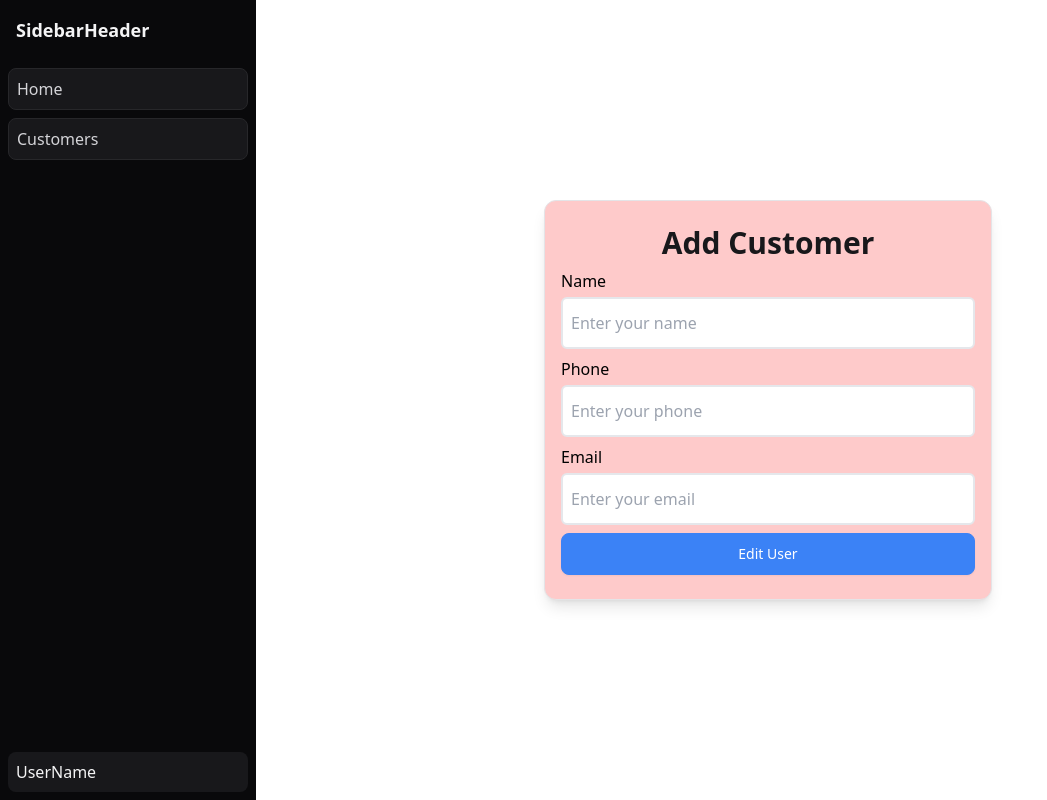
After one commit to emmanuelthengumpillil/class-12-project, a FastAPI app: template templates/edit_customers.html in a window 1280 px wide. The commit adds this page. Shown: the whole page, without its empty margins (0-1047 px from the left). Run offline with FastAPI, Linux system fonts and the light colour scheme; the template is opened without the code that fills it, so the values that code supplies are empty; some libraries are stand-ins or nearby versions.

Commit message:
Created adding, deleting and editing via UI and also created a file named edit_customer and edit_customer functions in database and main.py

```diff
--- a/main.py
+++ b/main.py
@@ -1,6 +1,7 @@
-from fastapi import FastAPI, Request
+from fastapi import FastAPI, Request, Form
 from fastapi.staticfiles import StaticFiles
 from fastapi.templating import Jinja2Templates
+from fastapi.responses import RedirectResponse
 from pydantic import BaseModel, Field
 import database
 
@@ -20,10 +21,6 @@ class UserCreate(BaseModel):
     phone: str = Field(min_length=10, max_length=12)
     email:str
 
-class UserDelete(BaseModel):
-    name: str
-    phone: str =  Field(min_length=10, max_length=12)
-    email: str
 
 class UserSearch(BaseModel):
     name : str
@@ -39,27 +36,42 @@ def show_all(request: Request):
     return templates.TemplateResponse(request, "customer.html", {"result": result})
 
 # ADD CUSTOMER
-
 @app.get("/customers/add")
 def show_add_customer_form(request: Request):
     return templates.TemplateResponse(request, "add_customer.html")
 
 @app.post("/customers/add")
-def add_customer(user: UserCreate, request: Request):
-    result = database.add_customer(user)
-    return templates.TemplateResponse(request, "add_customer.html", {"result": result})
+def add_customer(request: Request,
+                 name:str = Form(...),
+                 phone: str = Form(...),
+                 email: str = Form(...)):
+    values = {"name": name, "phone": phone, "email": email}
+    result = database.add_customer(values)
+    return RedirectResponse(url="/customers", status_code=303)
+
 
 # DELETE CUSTOMER
+@app.post("/customers/delete/{id}")
+def delete_customer(id: int, request: Request):
+    database.delete_customer(id)
+    return RedirectResponse(url="/customers", status_code=303)
 
-@app.get("/customers/delete")
-def show_delete_customer_form(request: Request):
-    return templates.TemplateResponse(request, "delete_customer.html")
 
-@app.post("/customers/delete")
-def delete_customer(user: UserDelete, request: Request):
-    result = database.delete_customer(user)
-    return templates.TemplateResponse(request, "delete_customer.html", {"result": result})
+# EDIT CUSTOMER
+@app.get("/customers/edit/{id}")
+def show_edit_customer_form(request: Request, id:int):
+    values = {'id': id}
+    values = database.search_customers_by_id(values)
+    return templates.TemplateResponse(request, "edit_customers.html", {'values': values[0]})
 
+@app.post("/customers/edit/{id}")
+def edit_customer(request: Request, id: int,
+                  name: str = Form('...'),
+                  phone: str = Form('...'),
+                  email: str = Form('...')):
+    values = {'id': id, 'name': name, 'phone': phone, 'email': email}
+    database.edit_customer(values)
+    return RedirectResponse(url="/customers", status_code=303)
 
 # SEARCH CUSTOMER
 
@@ -71,6 +83,7 @@ def show_search_customer_form(request: Request):
 def search_customers(user: UserSearch, request: Request):
     result = database.search_customer(user)
     return templates.TemplateResponse(request, "search_customer.html", {"result": result})
+
 
 
 @app.get("/showtables")
--- a/templates/base_crm.html
+++ b/templates/base_crm.html
@@ -11,27 +11,26 @@
     </head>
     <body>
         <div class="flex">
-        <aside class="flex h-screen w-64 flex-col bg-zinc-950 p-2 text-zinc-100">
+            <aside class="sticky top-0 flex h-screen w-64 flex-shrink-0 flex-col bg-zinc-950 p-2 text-zinc-100">
                 <div class="sticky top-0 z-10 bg-zinc-950 pb-2">
                     <div class="rounded-lg p-2 text-lg font-semibold">SidebarHeader</div>
                 </div>
                 <div class="flex flex-1 flex-col gap-2 py-2">
                     <div class="flex flex-col gap-1 rounded-lg border border-solid border-zinc-800 bg-zinc-900 p-2 hover:bg-zinc-800">
-                <span class="text-md font-normal text-zinc-300">Home</span>
+                        <span class="font-normal text-zinc-300">Home</span>
                     </div>
                     <div class="flex flex-col gap-1 rounded-lg border border-solid border-zinc-800 bg-zinc-900 p-2 hover:bg-zinc-800">
-                <span class="text-md font-normal text-zinc-300">Customers</span>
+                        <a class="font-normal text-zinc-300" href="/customers">Customers</a>
                     </div>
                 </div>
                 <div class="sticky bottom-0 z-10 bg-zinc-950 pt-2">
-                <div class="text-md rounded-lg bg-zinc-900 p-2">UserName</div>
+                    <div class="rounded-lg bg-zinc-900 p-2">UserName</div>
                 </div>
             </aside>
 
-        <main class="min-w-0 flex-1 overflow-auto bg-blue-50 p-4">
             {% block content %}
             {% endblock content %}
-        </main>
+
         </div>
     </body>
 </html>
--- /dev/null
+++ b/templates/edit_customers.html
@@ -0,0 +1,26 @@
+{% extends "base_crm.html" %}
+
+{% block title %}
+    CRM - Edit Customer
+{% endblock title %}
+
+{% block content %}
+<div class="flex flex-1 flex-col items-center justify-center">
+    <form action="/customers/edit/{{ values.id }}" method="POST" class="w-full max-w-md items-center shadow-lg rounded-xl border border-zinc-200 bg-red-200 px-4 py-6 flex flex-col gap-2">
+        <h1 class="text-3xl font-bold text-zinc-900 ">Add Customer</h1>
+        <div class="flex flex-col w-full gap-1">
+            <label>Name</label>
+            <input name="name" placeholder="Enter your name" value="{{ values.name }}" class=" rounded-md border-2 bg-white px-2 py-3 focus:outline-none focus:ring-2 focus:ring-blue-500" required/>
+        </div>
+        <div class="flex flex-col w-full gap-1">
+            <label>Phone</label>
+            <input name="phone" type="text" placeholder="Enter your phone" value="{{ values.phone }}" class="rounded-md border-2 bg-white px-2 py-3 focus:outline-none focus:ring-2 focus:ring-blue-500" required/>
+        </div>
+        <div class="flex flex-col w-full gap-1">
+            <label>Email</label>
+            <input name="email" placeholder="Enter your email" type="email" value="{{ values.email }}" class="rounded-md border-2 bg-white px-2 py-3 focus:outline-none focus:ring-2 focus:ring-blue-500" required/>
+        </div>
+        <button type="submit"  class="w-full rounded-lg border border-blue-500 bg-blue-500 px-5 py-2.5 text-center text-sm font-medium text-white shadow-sm transition-all hover:border-blue-700 hover:bg-blue-700 focus:ring focus:ring-blue-200 disabled:cursor-not-allowed disabled:border-blue-300 disabled:bg-blue-300">Edit User</button>
+    </form>
+</div>
+{% endblock content %}
```
Also changed, not shown: database.py (+21 -9 lines), templates/add_customer.html (+25 -10 lines), templates/customer.html (+14 -4 lines). Lines whose indentation alone changed are shown as unchanged.
